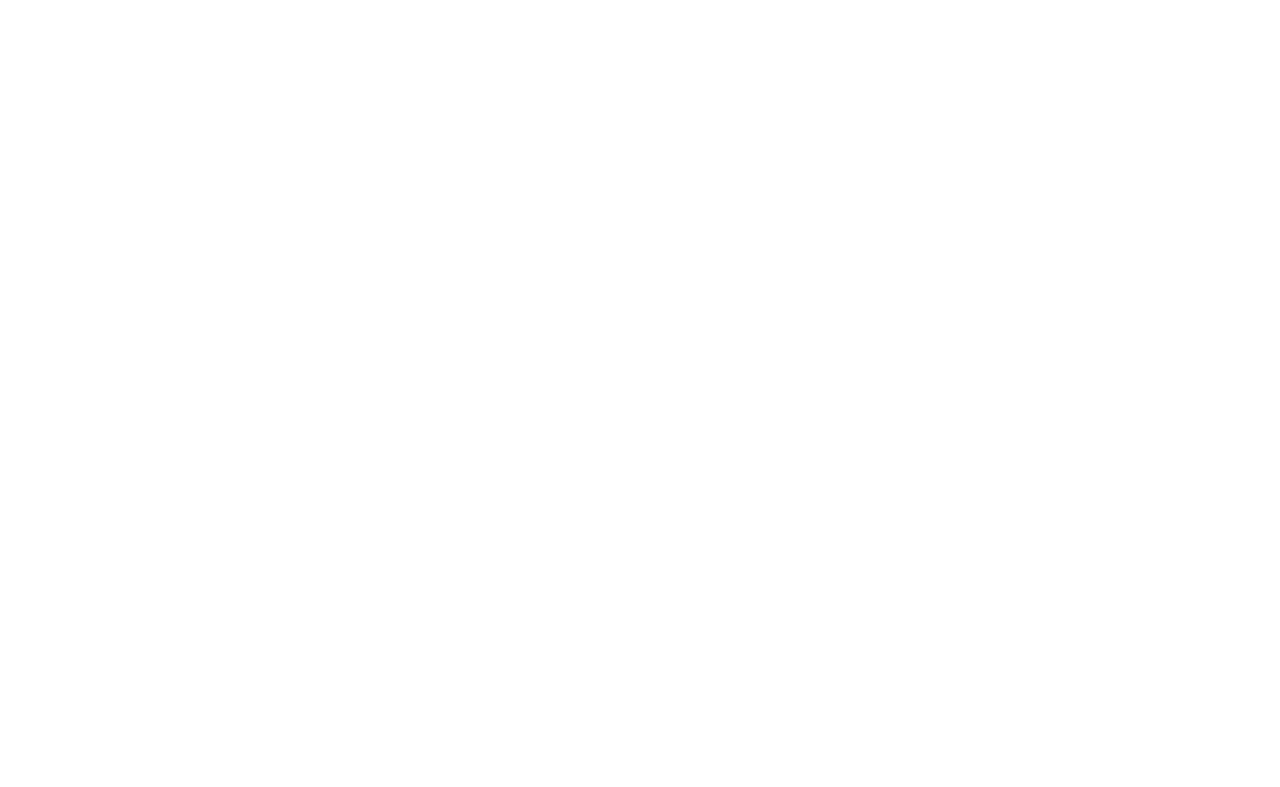
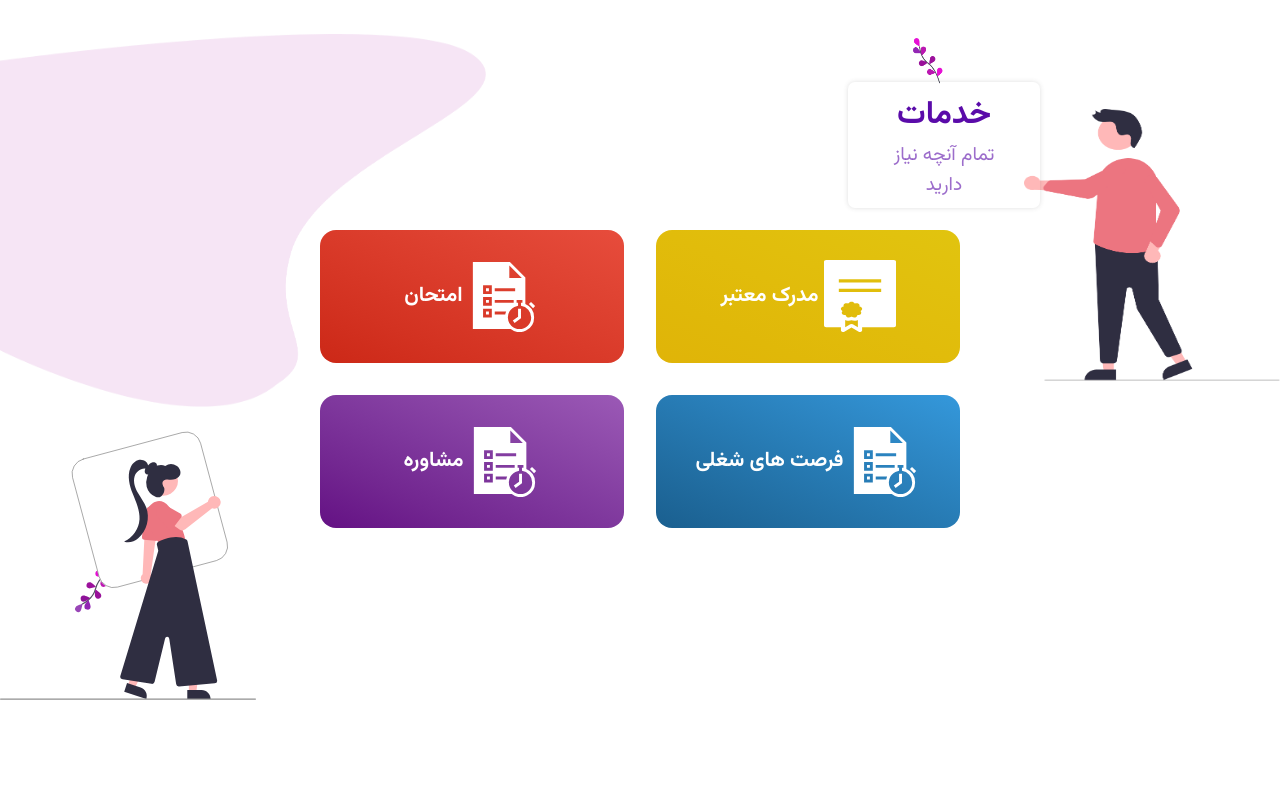
Before and after one commit to alimooo1/Sadrun_Project, a React (Vite) app in the folder sadrun-project/: page /landing in a window 1280 px wide. Shown: the part 900-1687 px from the top of the page. Built offline with nearby package versions, Linux system fonts and the light colour scheme.

Commit message:
ServiceCard's Top Margin Decreased

```diff
--- a/sadrun-project/src/layouts/Landing-Layout/LandingLayout.module.scss
+++ b/sadrun-project/src/layouts/Landing-Layout/LandingLayout.module.scss
@@ -5,7 +5,7 @@
   overflow: hidden;
 
   .services {
-    margin-top: 950px;
+    margin-top: 150px;
   }
 
   .teachers {
```
